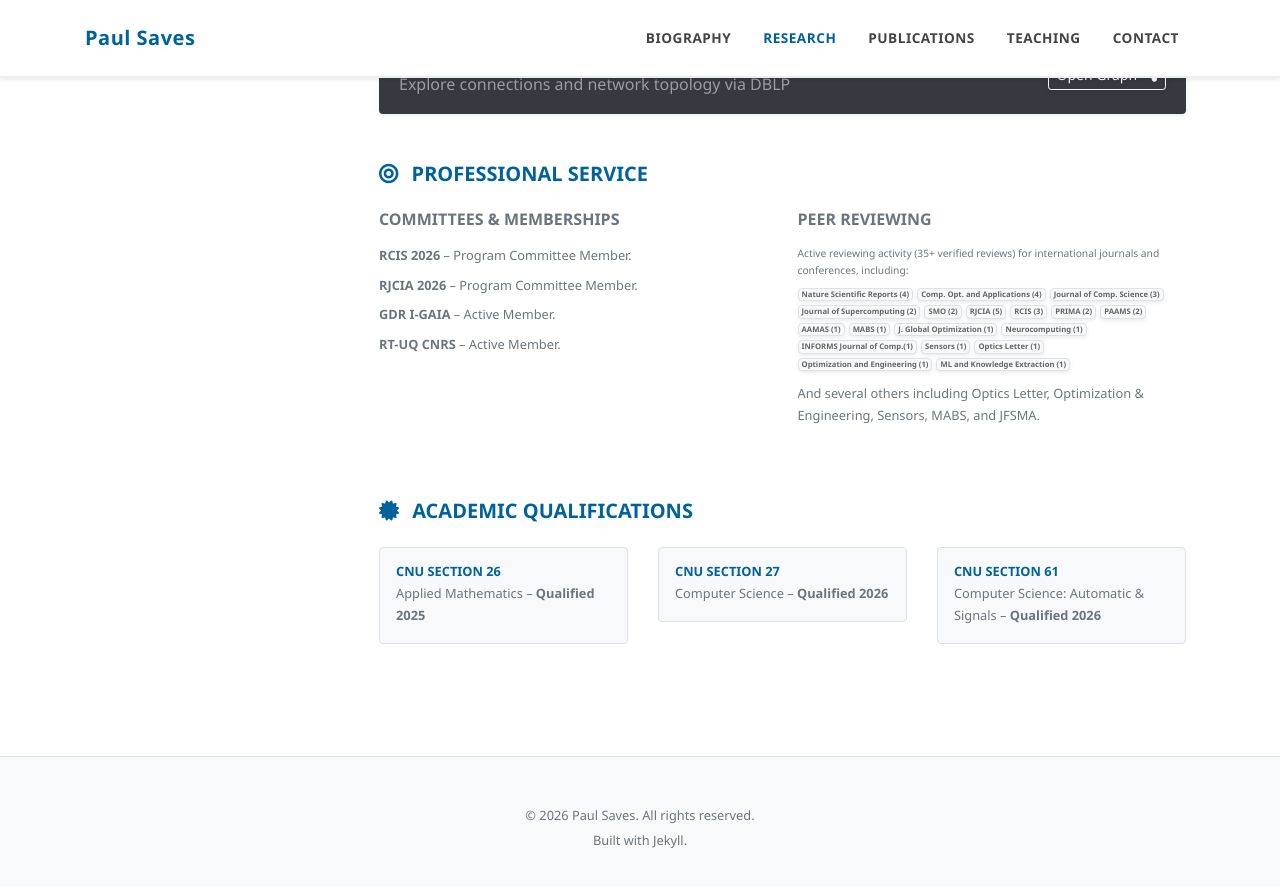
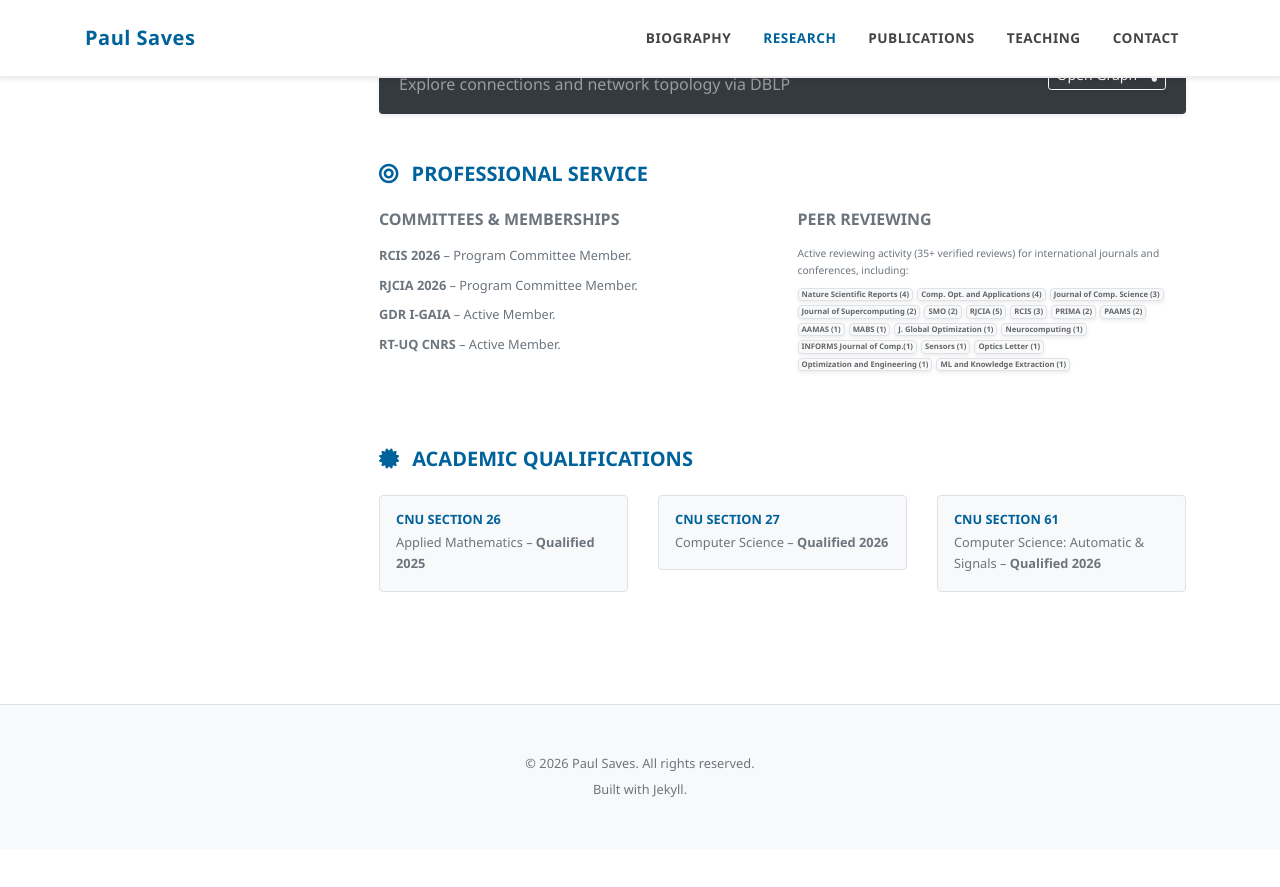
Before and after one commit to Paul-Saves/Paul-Saves.github.io, a Jekyll site: the page built from _pages/research.md, in a window 1280 px wide and 900 px high, scrolled down 4087 px. Shown: the top 887 px of the window. Built offline with Jekyll 4.4.1, drawn with Linux system fonts in a browser that asks for light colours; a style sheet for code colours, icons or effects is not loaded; after the commit the page ends 4936 px from its top, so only the background shows below that.

Commit message:
restructure softwar

```diff
--- a/_pages/research.md
+++ b/_pages/research.md
@@ -280,7 +280,6 @@ title: Research
             <span class="badge badge-light border mr-1 mb-1 shadow-sm">Optimization and Engineering (1)</span>
             <span class="badge badge-light border mr-1 mb-1 shadow-sm">ML and Knowledge Extraction (1)</span>
           </div>
-          <p class="x-small text-muted mt-2 mb-0 italic">And several others including Optics Letter, Optimization & Engineering, Sensors, MABS, and JFSMA.</p>
         </div>
       </div>
     </section>
```
